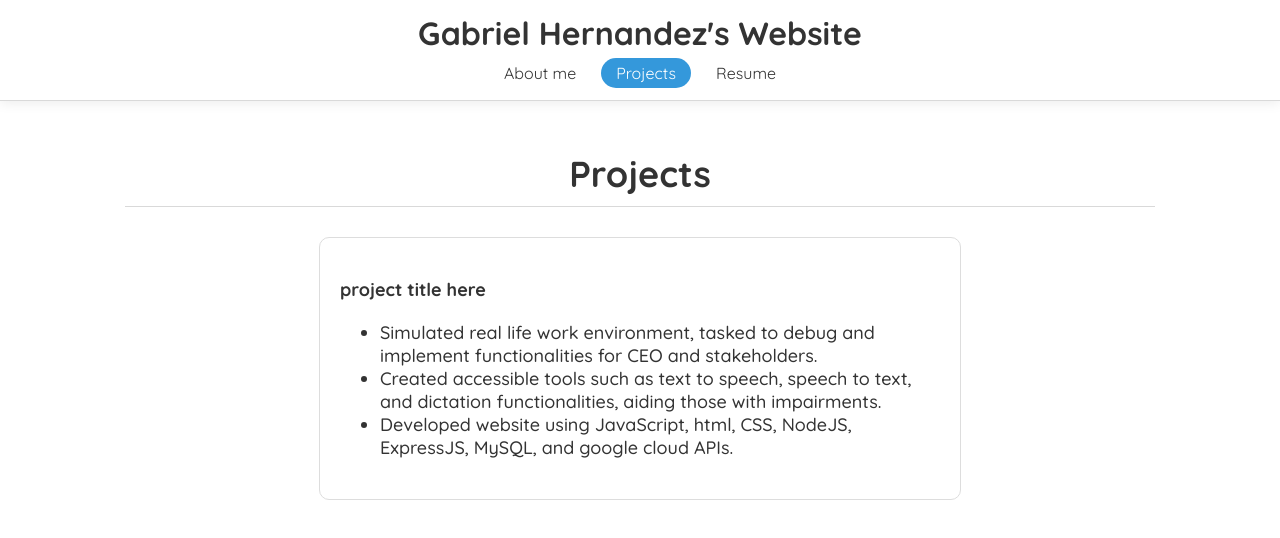
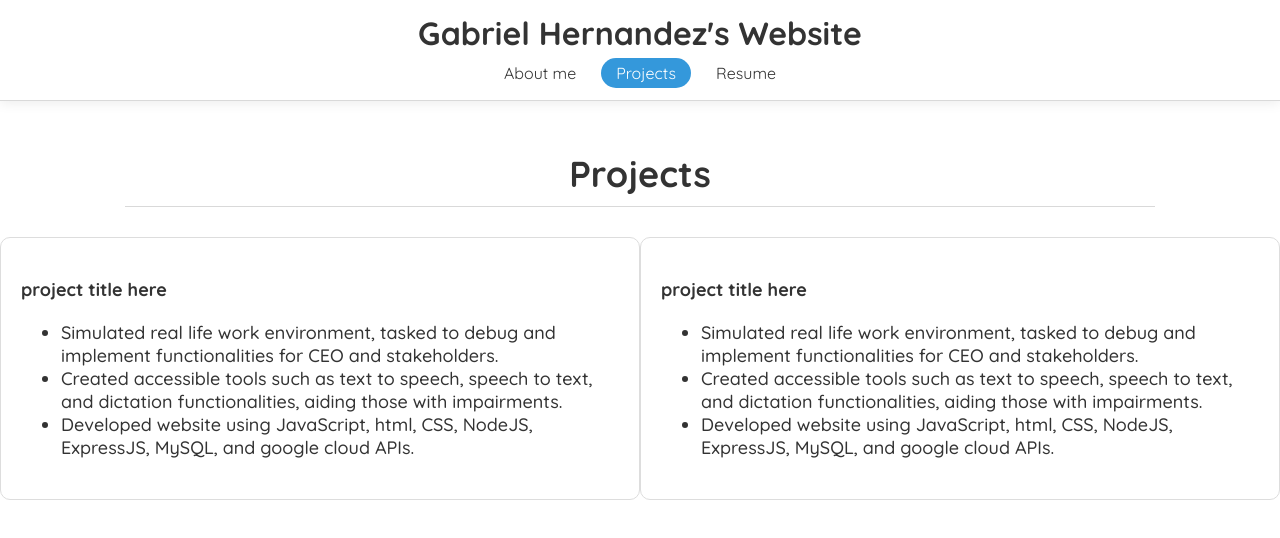
Before and after one commit to gabe310/gabe310.github.io, a React (Create React App) app: page /projects in a window 1280 px wide. Shown: the top 538 px of the page. Built offline with nearby package versions, Linux system fonts and the light colour scheme.

Commit message:
adjusted the projectbox to column direction and fixed margin bottom

```diff
--- a/src/pages/Projects.jsx
+++ b/src/pages/Projects.jsx
@@ -42,6 +42,20 @@ const PanelTwo = () => {
                 </div>
             </div>
 
+            <div className='ProjectBox'>
+                <div className='Subtext'>
+                    <b>project title here</b>
+                </div>
+                <div className='Subtext'>
+                    <ul>
+                        <li>Simulated real life work environment, tasked to debug and implement functionalities for CEO and stakeholders.</li>
+                        <li>Created accessible tools such as text to speech, speech to text, and dictation functionalities, aiding those with impairments.</li>
+                        <li>Developed website using JavaScript, html, CSS, NodeJS, ExpressJS, MySQL, and google cloud APIs.</li>
+                    </ul>
+                </div>
+            </div>
+
+
 
 
         </div>
```
